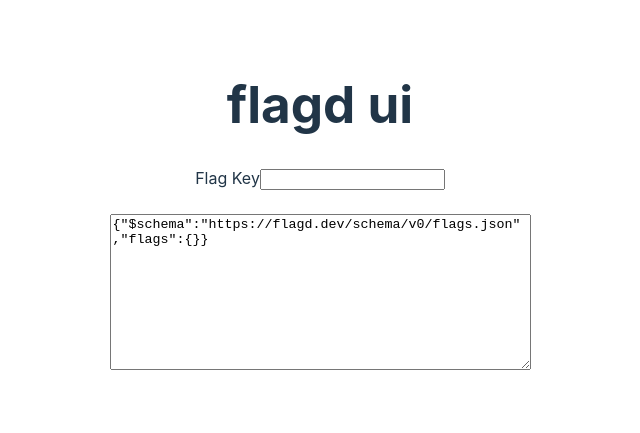
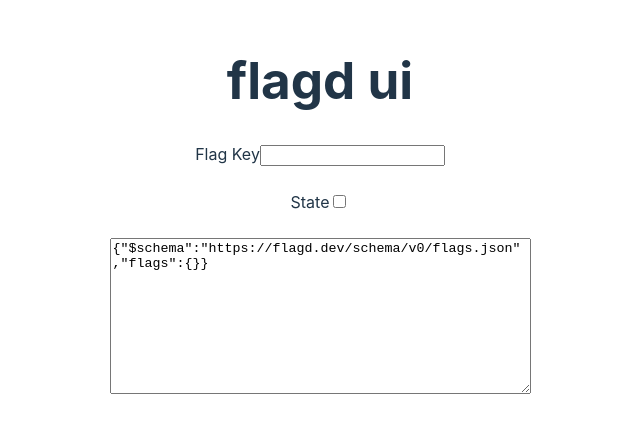
Before and after one commit to yangzhaox/flagd-ui, a React (Vite) app: page / in a window 1280 px wide. Shown: the part 191-624 px from the top of the page, without its empty margins (320-960 px from the left). Built offline with nearby package versions, Linux system fonts and the light colour scheme.

Commit message:
support flag state

```diff
--- a/src/App.tsx
+++ b/src/App.tsx
@@ -15,7 +15,9 @@
       const definition = JSON.parse(JSON.stringify(flagDefinition))
       const newFlagKey = event.target.value
       if (!oldFlagKey) {
-        definition['flags'][newFlagKey] = {}
+        definition['flags'][newFlagKey] = {
+          "state": flagState ? 'ENABLED' : 'DISABLED'
+        }
       } else if (!newFlagKey) {
         delete definition.flags[oldFlagKey]
       } else {
@@ -24,6 +26,22 @@
       }
       setFlagDefinition(definition)
       return newFlagKey
+    })
+  }
+
+  const [flagState, setFlagState] = useState<boolean>(false)
+
+  const updateFlagState = () => {
+    setFlagState(oldFlagState => {
+      const newFlagState = !oldFlagState
+      const definition = JSON.parse(JSON.stringify(flagDefinition))
+      if (flagKey) {
+        definition['flags'][flagKey] = {
+          "state": newFlagState ? 'ENABLED' : 'DISABLED'
+        }
+        setFlagDefinition(definition)
+      }
+      return newFlagState
     })
   }
 
@@ -37,6 +55,14 @@
           onChange={updateFlagKey}/>
       </div>
       <br/>
+      <div>
+        <label>State</label>
+        <input
+          type='checkbox'
+          checked={flagState}
+          onChange={updateFlagState} />
+      </div>
+      <br/>
       <textarea
         rows={10}
         cols={50}
```
